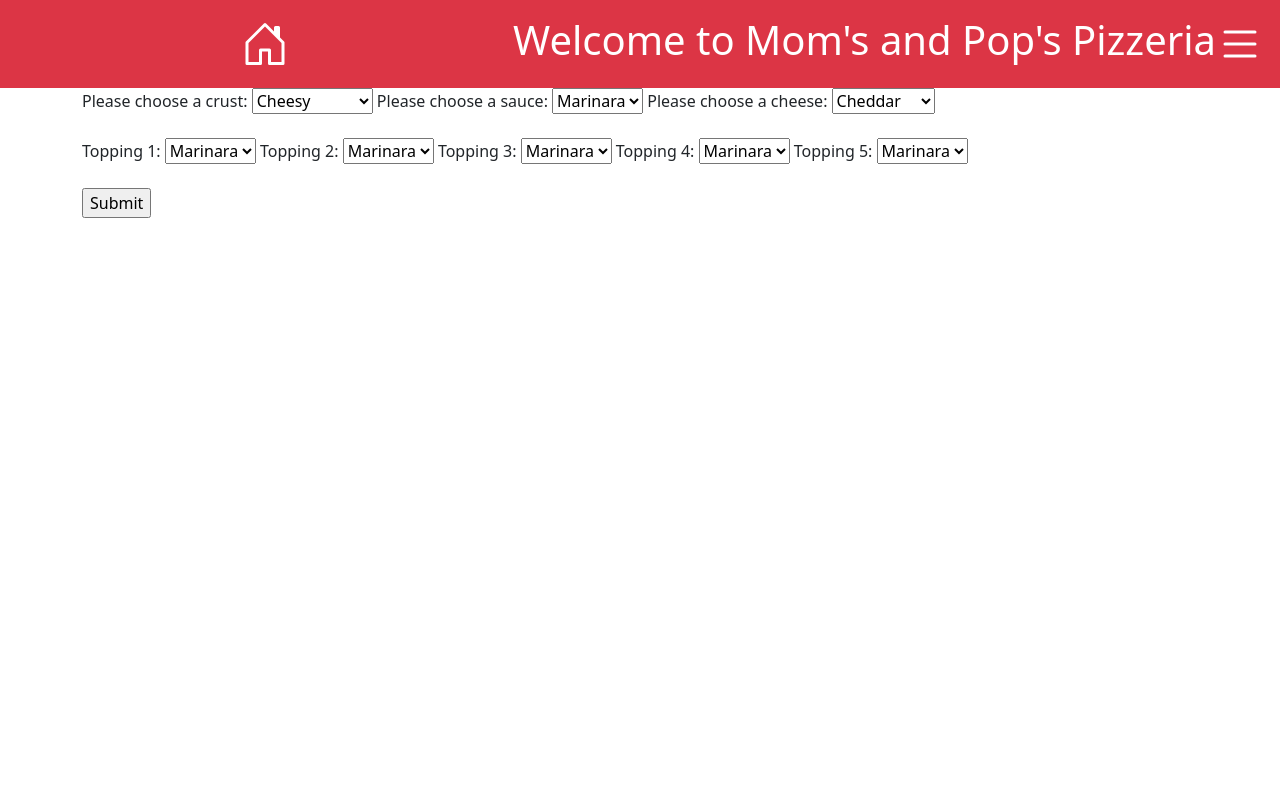
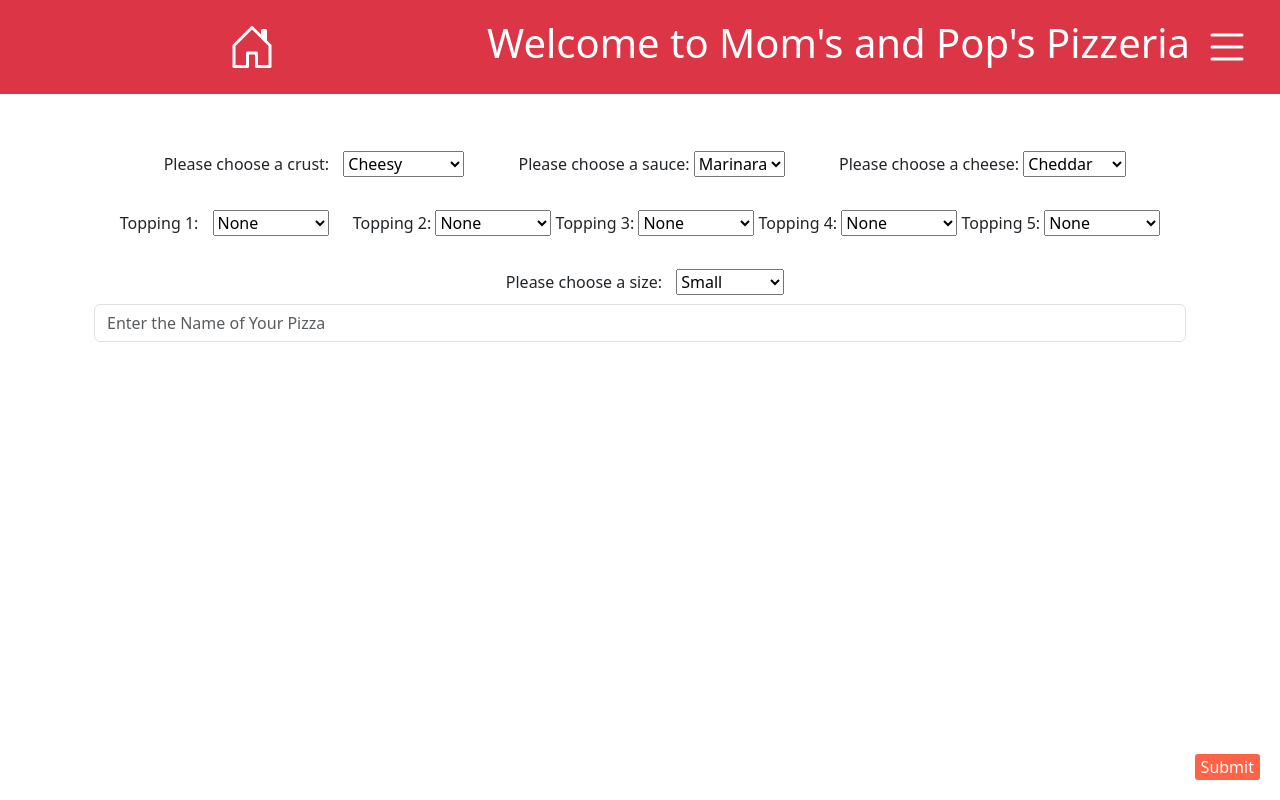
Before and after one commit to Aravind-Iyer/PizzaProjectDragonFruit, a website: page frontend/pages/pizza.html in a window 1280 px wide. Drawn offline with nearby package versions, Linux system fonts and the light colour scheme; files that its build step writes are made by us from their sources.

Commit message:
Add files via upload

```diff
--- a/frontend/pages/pizza.html
+++ b/frontend/pages/pizza.html
@@ -4,12 +4,12 @@
     <meta charset="UTF-8" />
     <meta name="viewport" content="width=device-width, initial-scale=1.0" />
     <title>Mom's and Pop's Pizzeria - Home</title>
-    <link rel="stylesheet" href="../css/pizza.css" />
     <!-- Updated Bootstrap CSS Link -->
     <link
       rel="stylesheet"
       href="https://cdn.jsdelivr.net/npm/bootstrap@5.3.0/dist/css/bootstrap.min.css"
     />
+    <link rel="stylesheet" href="../css/pizza.css" />
     <script src="../js/pizza.js"></script>
   </head>
 
@@ -19,52 +19,55 @@
       class="d-flex justify-content-between align-items-center p-3 bg-danger text-white"
     >
       <div class="header-left">
+        <button class="btn btn-transparent" onclick="goToHome()">
         <svg xmlns="http://www.w3.org/2000/svg" width="48" height="48"  style="color:white;" fill="currentColor" class="bi bi-house-door" viewBox="0 0 16 16">
         <path d="M8.354 1.146a.5.5 0 0 0-.708 0l-6 6A.5.5 0 0 0 1.5 7.5v7a.5.5 0 0 0 .5.5h4.5a.5.5 0 0 0 .5-.5v-4h2v4a.5.5 0 0 0 .5.5H14a.5.5 0 0 0 .5-.5v-7a.5.5 0 0 0-.146-.354L13 5.793V2.5a.5.5 0 0 0-.5-.5h-1a.5.5 0 0 0-.5.5v1.293zM2.5 14V7.707l5.5-5.5 5.5 5.5V14H10v-4a.5.5 0 0 0-.5-.5h-3a.5.5 0 0 0-.5.5v4z"/></svg>
         </button>
       </div>
-      <div class="header-title">
+      <div class="header-title" length="20px">
         <h1>Welcome to Mom's and Pop's Pizzeria</h1>
       </div>
       <div class="header-right">
-        <svg xmlns="http://www.w3.org/2000/svg" width="48" height="48" fill="currentColor" class="bi bi-list" viewBox="0 0 16 16">
+        <button class="btn btn-transparent" onclick="toggleMenu()">
+        <svg xmlns="http://www.w3.org/2000/svg" width="48" height="48" fill="white" class="bi bi-list" viewBox="0 0 16 16">
         <path fill-rule="evenodd" d="M2.5 12a.5.5 0 0 1 .5-.5h10a.5.5 0 0 1 0 1H3a.5.5 0 0 1-.5-.5m0-4a.5.5 0 0 1 .5-.5h10a.5.5 0 0 1 0 1H3a.5.5 0 0 1-.5-.5m0-4a.5.5 0 0 1 .5-.5h10a.5.5 0 0 1 0 1H3a.5.5 0 0 1-.5-.5"/>
         </svg>
+        </button>
+        <nav id="hamburgerMenu" class="d-none custom-hamburger-menu">
+        <ul>
+            <li><a href="order.html" id="balls">Place Order</a></li>
+            <li><a href="accountInfo.html">Account Info</a></li>
+            <li><a href="cart.html">Cart</a></li>
+          </ul>
+        </nav>
       </div>
     </header>
 
     <!-- Custom Hamburger Menu -->
-    <nav id="hamburgerMenu" class="d-none custom-hamburger-menu">
-      <ul>
-        <li><a href="order.html">Place Order</a></li>
-        <li><a href="accountInfo.html">Account Info</a></li>
-        <li><a href="cart.html">Cart</a></li>
-      </ul>
-    </nav>
 
     <!-- Main Content -->
     <div class="container">
-    <!--main class="container text-center mt-5"-->
+    <main class="container text-center mt-5">
       <!-- Featured Items Section -->
-      <form action="/action_page.php">
-        <label for="crusts" id="crusts">Please choose a crust:</label>
-        <select name="crusts" id="crusts1">
+      <form action="/action_page.php" method="post">
+        <label for="crusts" id="crusts" style="padding: 10px;">Please choose a crust:</label>
+        <select name="crusts" id="crusts1" required>
           <option value="cheesy" id="crusts2">Cheesy</option>
           <option value="Handmade" id="crusts3">Handmade</option>
           <option value="Garlic" id="crusts4">Garlic</option>
           <option value="double" id="crusts5">Double Crust</option>
           <option value="stuffed" id="crusts6">Stuffed Crust</option>
         </select>
-        <label for="crusts">Please choose a sauce:</label>
-        <select name="crusts" id="crusts">
+        <label for="crusts" style="text-align: center; padding-left: 50px">Please choose a sauce:</label>
+        <select name="crusts" id="crusts" required>
           <option value="marinara">Marinara</option>
           <option value="Alfredo">Alfredo</option>
           <option value="Pesto">Pesto</option>
           <option value="bbq">BBQ</option>
           <option value="buffalo">Buffalo</option>
         </select>
-        <label for="sauces">Please choose a cheese:</label>
-        <select name="sauces" id="sauces">
+        <label for="sauces" style="padding-left: 50px;">Please choose a cheese:</label>
+        <select name="sauces" id="sauces" required>
           <option value="cheddar">Cheddar</option>
           <option value="Mozzarella">Mozzarella</option>
           <option value="Provolone">Provolone</option>
@@ -72,50 +75,88 @@
           <option value="Jack">Jack</option>
         </select>
         <br><br>
-        <label for="sauces">Topping 1:</label>
-        <select name="sauces" id="sauces">
-          <option value="marinara">Marinara</option>
-          <option value="bbq">BBQ</option>
-          <option value="opel">Pesto</option>
-          <option value="audi">Alfredo</option>
-          <option value="audi">Buffalo</option>
+        <label for="tp1" style="padding-right: 10px; outline-color: 10px">Topping 1:</label>
+        <select name="tp1" id="tp1" required>
+          <option value="none">None</option>
+          <option value="pepporini">Pepporini</option>
+          <option value="sausage">Sausage</option>
+          <option value="mushrooms">Mushrooms</option>
+          <option value="bolives">Black Olives</option>
+          <option value="bacon">Bacon</option>
+          <option value="bpeppers">Bell Peppers</option>
+          <option value="chicken">Chicken</option>
+          <option value="onions">Onions</option>
+          <option value="ham">Ham</option>
+          <option value="spinach">Spinach</option>
         </select>
-        <label for="sauces">Topping 2:</label>
-        <select name="sauces" id="sauces">
-          <option value="marinara">Marinara</option>
-          <option value="bbq">BBQ</option>
-          <option value="opel">Pesto</option>
-          <option value="audi">Alfredo</option>
-          <option value="audi">Buffalo</option>
+        <label for="tp2" style="padding-left: 20px;">Topping 2:</label>
+        <select name="tp2" id="tp2" required>
+          <option value="none">None</option>
+          <option value="pepporini">Pepporini</option>
+          <option value="sausage">Sausage</option>
+          <option value="mushrooms">Mushrooms</option>
+          <option value="bolives">Black Olives</option>
+          <option value="bacon">Bacon</option>
+          <option value="bpeppers">Bell Peppers</option>
+          <option value="chicken">Chicken</option>
+          <option value="onions">Onions</option>
+          <option value="ham">Ham</option>
+          <option value="spinach">Spinach</option>
         </select>
-        <label for="sauces">Topping 3:</label>
-        <select name="sauces" id="sauces">
-          <option value="marinara">Marinara</option>
-          <option value="bbq">BBQ</option>
-          <option value="opel">Pesto</option>
-          <option value="audi">Alfredo</option>
-          <option value="audi">Buffalo</option>
+        <label for="tp3">Topping 3:</label>
+        <select name="tp3" id="tp3" required>
+          <option value="none">None</option>
+          <option value="pepporini">Pepporini</option>
+          <option value="sausage">Sausage</option>
+          <option value="mushrooms">Mushrooms</option>
+          <option value="bolives">Black Olives</option>
+          <option value="bacon">Bacon</option>
+          <option value="bpeppers">Bell Peppers</option>
+          <option value="chicken">Chicken</option>
+          <option value="onions">Onions</option>
+          <option value="ham">Ham</option>
+          <option value="spinach">Spinach</option>
         </select>
-        <label for="sauces">Topping 4:</label>
-        <select name="sauces" id="sauces">
-          <option value="marinara">Marinara</option>
-          <option value="bbq">BBQ</option>
-          <option value="opel">Pesto</option>
-          <option value="audi">Alfredo</option>
-          <option value="audi">Buffalo</option>
+        <label for="tp4">Topping 4:</label>
+        <select name="tp4" id="tp4" required>
+          <option value="none">None</option>
+          <option value="pepporini">Pepporini</option>
+          <option value="sausage">Sausage</option>
+          <option value="mushrooms">Mushrooms</option>
+          <option value="bolives">Black Olives</option>
+          <option value="bacon">Bacon</option>
+          <option value="bpeppers">Bell Peppers</option>
+          <option value="chicken">Chicken</option>
+          <option value="onions">Onions</option>
+          <option value="ham">Ham</option>
+          <option value="spinach">Spinach</option>
         </select>
-        <label for="sauces">Topping 5:</label>
-        <select name="sauces" id="sauces">
-          <option value="marinara">Marinara</option>
-          <option value="bbq">BBQ</option>
-          <option value="opel">Pesto</option>
-          <option value="audi">Alfredo</option>
-          <option value="audi">Buffalo</option>
+        <label for="tp5">Topping 5:</label>
+        <select name="tp5" id="tp5" required>
+          <option value="none">None</option>
+          <option value="pepporini">Pepporini</option>
+          <option value="sausage">Sausage</option>
+          <option value="mushrooms">Mushrooms</option>
+          <option value="bolives">Black Olives</option>
+          <option value="bacon">Bacon</option>
+          <option value="bpeppers">Bell Peppers</option>
+          <option value="chicken">Chicken</option>
+          <option value="onions">Onions</option>
+          <option value="ham">Ham</option>
+          <option value="spinach">Spinach</option>
         </select>
         <br><br>
-        <input type="submit" value="Submit">
+        <label for="crusts" id="crusts" style="padding: 10px;">Please choose a size:</label>
+        <select name="crusts" id="crusts1" required>
+          <option value="small" id="crusts2">Small</option>
+          <option value="medium" id="crusts3">Medium</option>
+          <option value="large" id="crusts4">Large</option>
+          <option value="xl" id="crusts5">Extra Large</option>
+        </select>
+        <input type="text" class="form-control" placeholder="Enter the Name of Your Pizza" required>
+        <input type="submit" value="Submit" style="position: fixed; bottom: 20px; right: 20px; border-radius: 3px; background-color: tomato; color: white; border: none; text-align: center;" width="100px" height="100px" onclick="goToDatabase()">
       </form>
-    <!--/main-->
+    </main>
   </div>
 
     <!-- JavaScript Section -->
```
